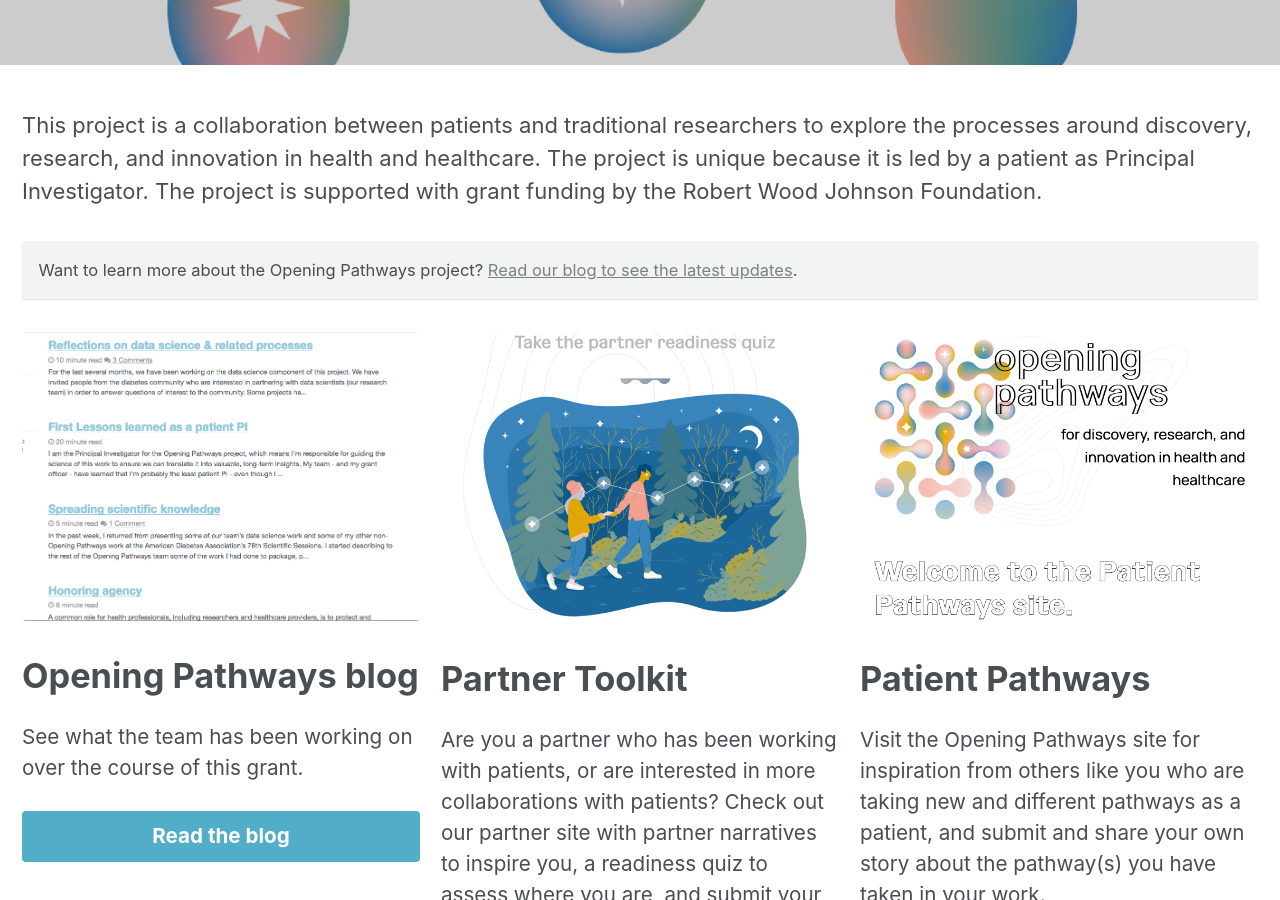
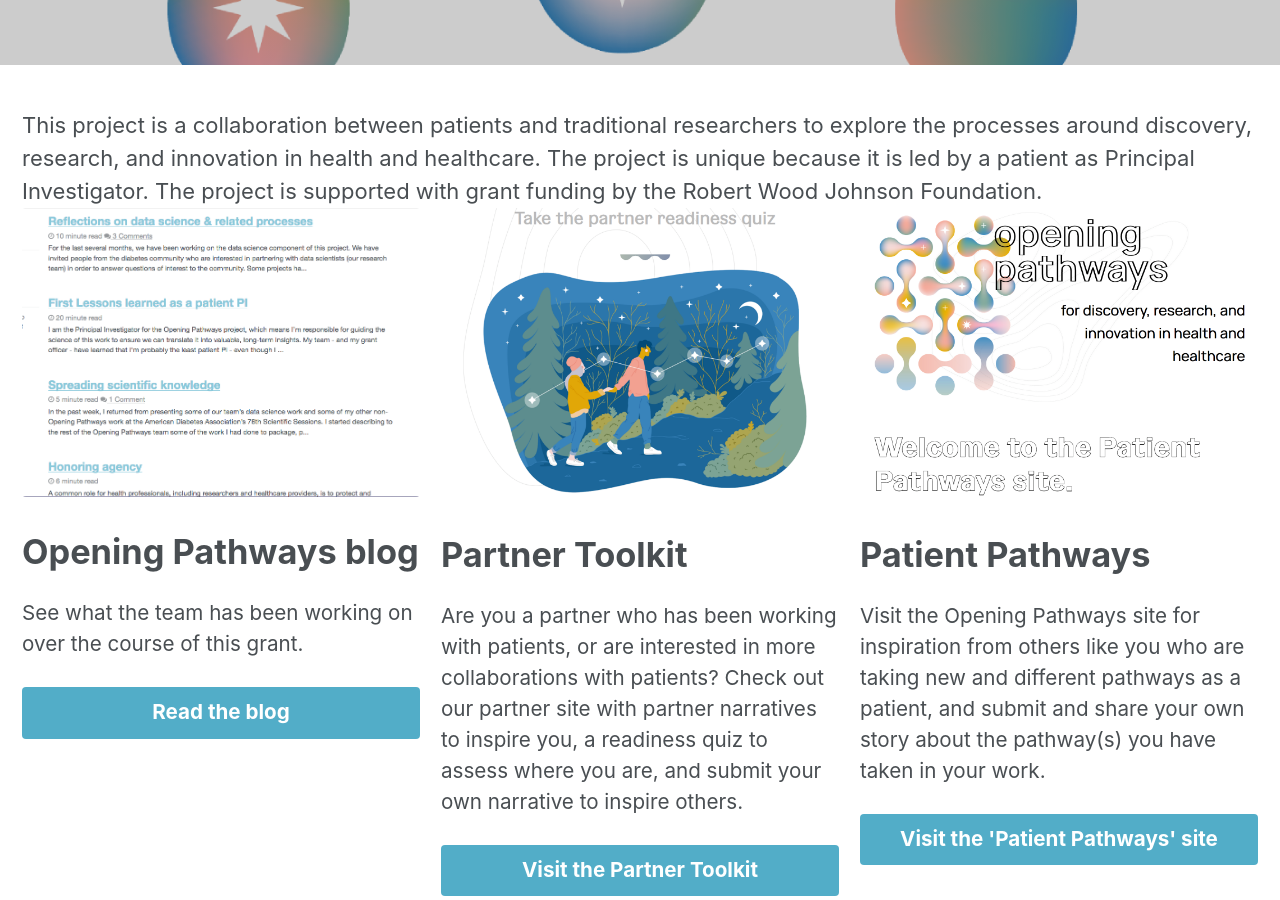
Before and after one commit to opening-pathways/website, a Jekyll site: the page built from index.html, in a window 1280 px wide and 900 px high, scrolled down 366 px. Built offline with Jekyll 4.4.1, drawn with Linux system fonts in a browser that asks for light colours.

Commit message:
Remove old blog sentence

```diff
--- a/index.html
+++ b/index.html
@@ -49,6 +49,4 @@ gallery:
 
 This project is a collaboration between patients and traditional researchers to explore the processes around discovery, research, and innovation in health and healthcare. The project is unique because it is led by a patient as Principal Investigator. The project is supported with grant funding by the Robert Wood Johnson Foundation.
 
-<p class="notice--primary"> Want to learn more about the Opening Pathways project? <a href="/about">Read our blog to see the latest updates</a>.</p>
-
 {% include feature_row %}
```
